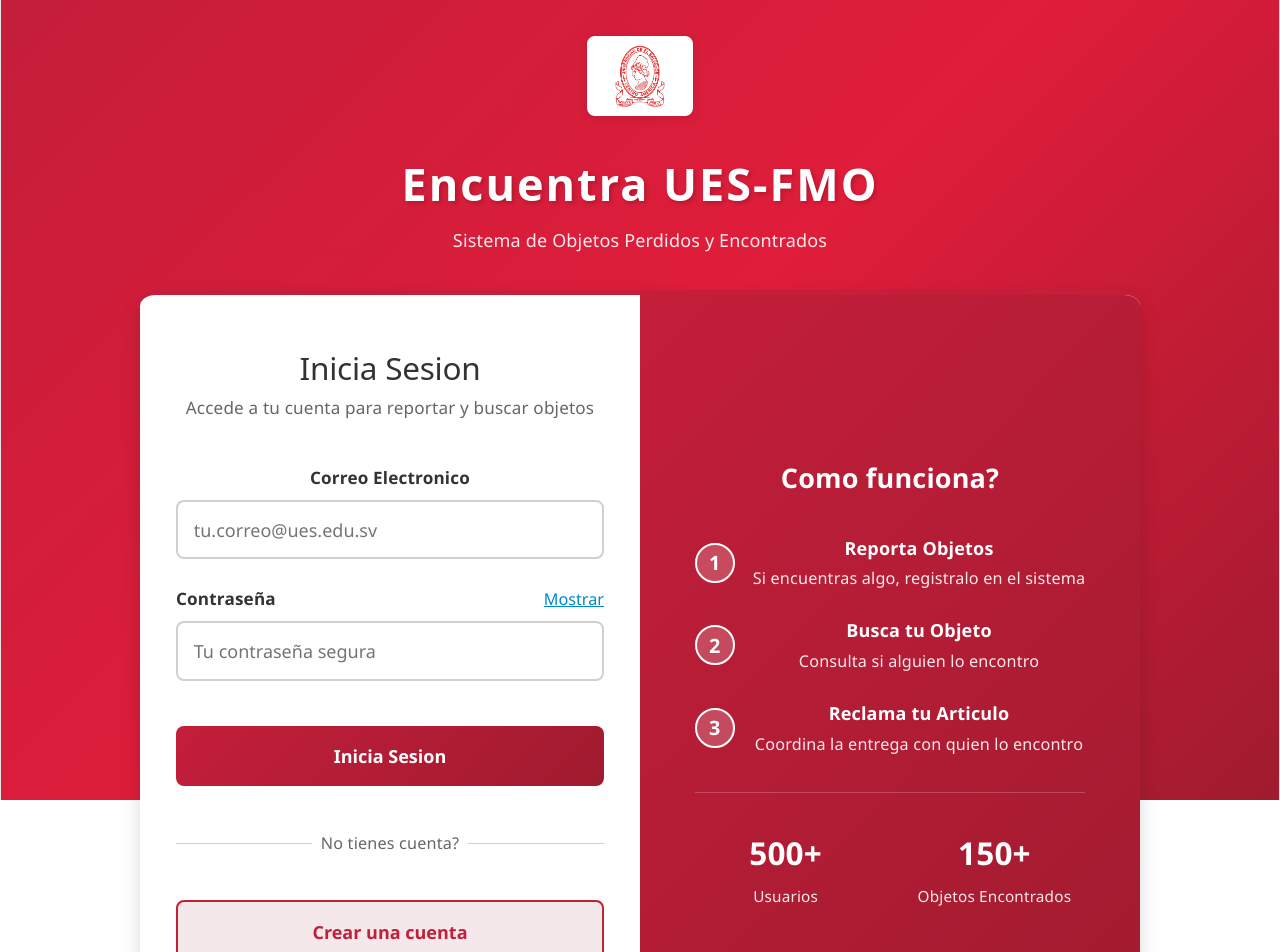
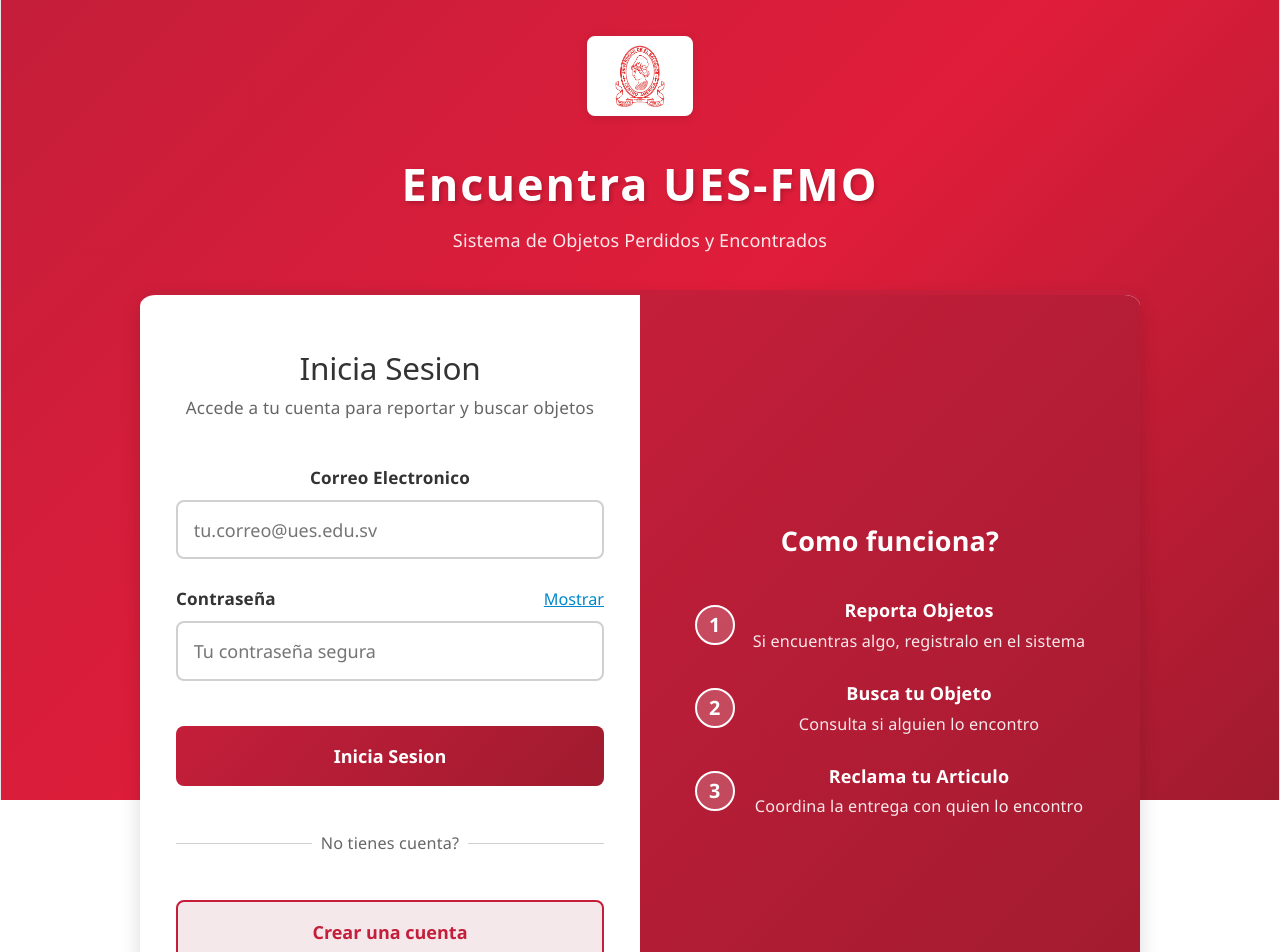
Before and after one commit to JairoOrtiz06/Buscar-Encontrar-FMO, a Svelte app: page / in a window 1280 px wide. Shown: the top 952 px of the page. Built offline with nearby package versions, Linux system fonts and the light colour scheme.

Commit message:
Eliminacion de informacion mostrada q al final se consideró innesesaria

```diff
--- a/src/paginas/Login.svelte
+++ b/src/paginas/Login.svelte
@@ -362,18 +362,6 @@
             <div>
               <h4>Reclama tu Articulo</h4>
               <p>Coordina la entrega con quien lo encontro</p>
-            </div>
-          </div>
-
-          <!-- Estadísticas -->
-          <div class="estadisticas">
-            <div class="stat">
-              <span class="numero-stat">500+</span>
-              <span class="etiqueta-stat">Usuarios</span>
-            </div>
-            <div class="stat">
-              <span class="numero-stat">150+</span>
-              <span class="etiqueta-stat">Objetos Encontrados</span>
             </div>
           </div>
         </div>
@@ -802,33 +790,6 @@
     text-align: center;
   }
 
-  /* ESTADÍSTICAS */
-  .estadisticas {
-    display: grid;
-    grid-template-columns: 1fr 1fr;
-    gap: 1.5rem;
-    margin-top: 2rem;
-    padding-top: 2rem;
-    border-top: 1px solid rgba(255, 255, 255, 0.2);
-  }
-
-  .stat {
-    text-align: center;
-  }
-
-  .numero-stat {
-    display: block;
-    font-size: 1.75rem;
-    font-weight: 700;
-    margin-bottom: 0.5rem;
-  }
-
-  .etiqueta-stat {
-    display: block;
-    font-size: 0.85rem;
-    opacity: 0.9;
-  }
-
   /* ========================================
      ANIMACIONES
      ======================================== */
```
